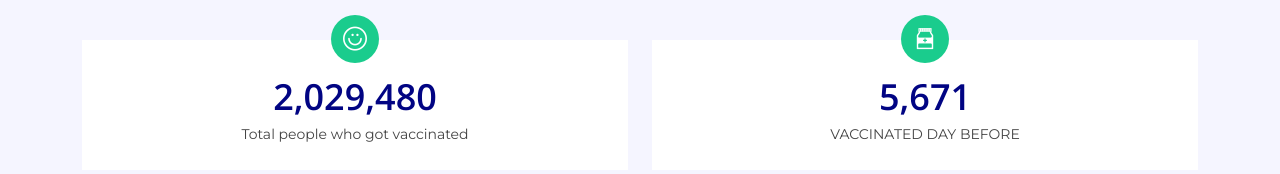
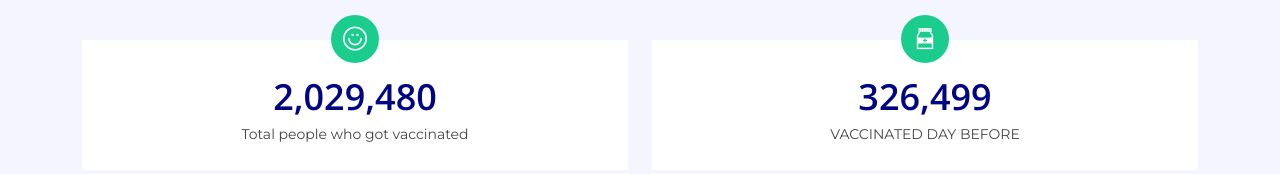
Before and after one commit to kvssankar/vaccination-india, a website: page index.html in a window 1280 px wide. Shown: the part 537-711 px from the top of the page. Drawn offline with nearby package versions, Linux system fonts and the light colour scheme.

Commit message:
first done

```diff
--- a/index.html
+++ b/index.html
@@ -158,7 +158,7 @@
           <div class="col-lg-6 col-md-6 mt-5 mt-md-0">
             <div class="count-box">
               <i class="icofont-medicine"></i>
-              <span data-toggle="counter-up">5,671</span>
+              <span data-toggle="counter-up">3,26,499</span>
               <p>VACCINATED DAY BEFORE</p>
             </div>
           </div>
```
